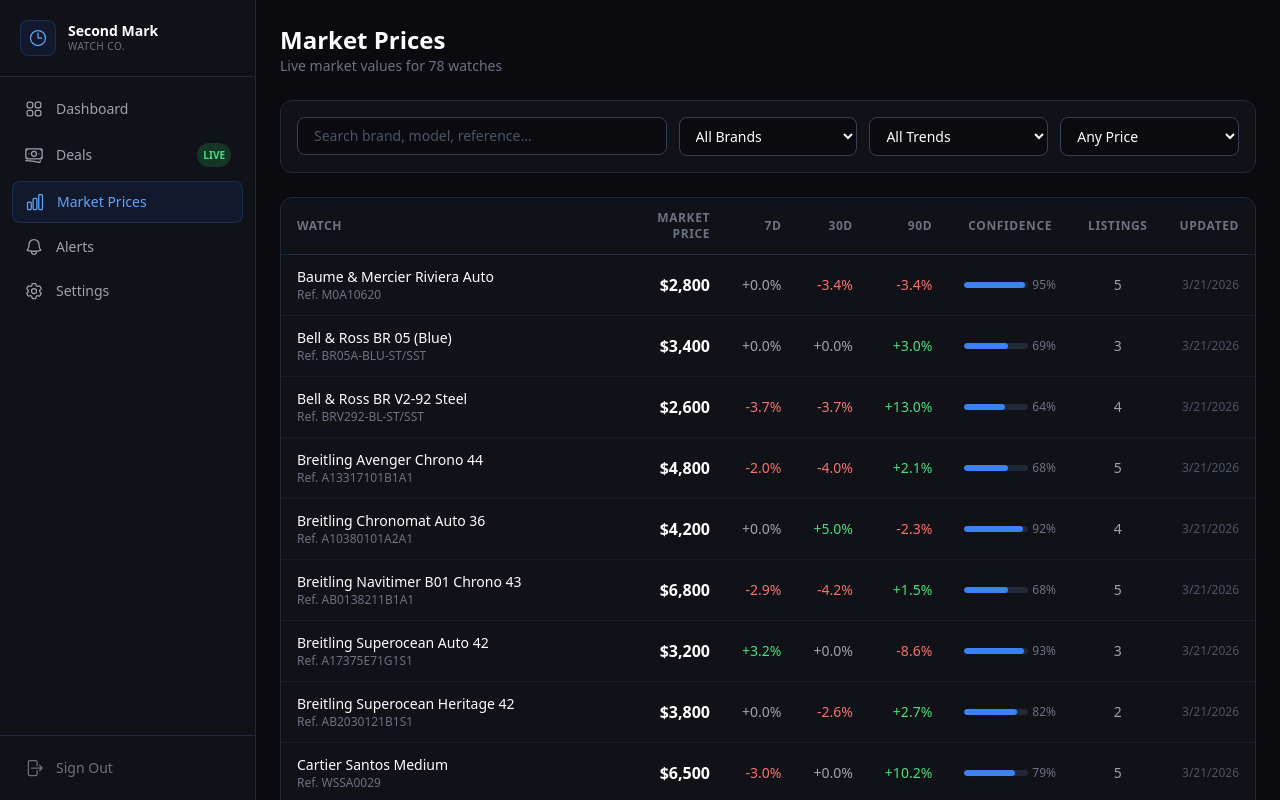
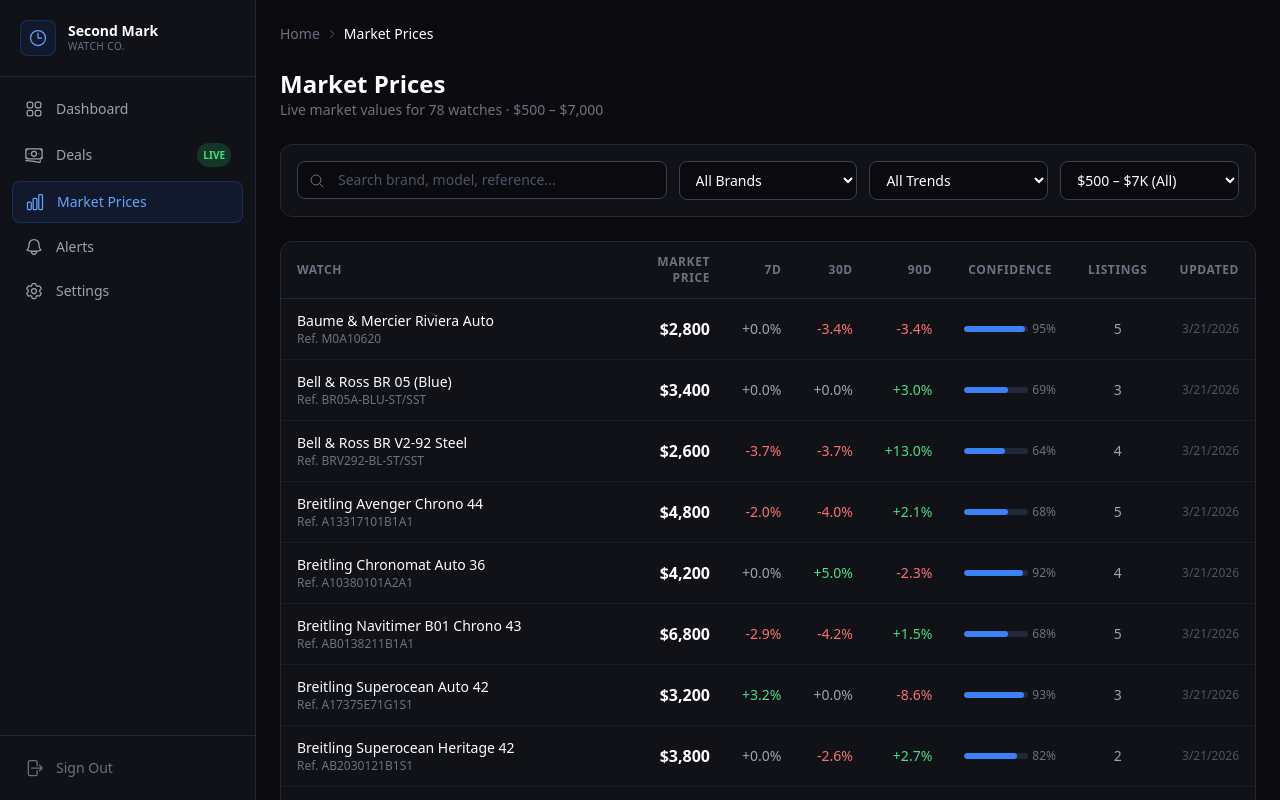
Before and after one commit to sebastiankros/watch-tracker, a Next.js app: page /market in a window 1280 px wide. Shown: the top 800 px of the page. Built offline with nearby package versions, Linux system fonts and the light colour scheme.

Commit message:
Market page: search icon, price range filter, breadcrumbs

```diff
--- a/src/app/market/page.tsx
+++ b/src/app/market/page.tsx
@@ -3,6 +3,8 @@
 import { useEffect, useState, useCallback } from 'react';
 import Link from 'next/link';
 import { formatPrice, formatPct, trendColor } from '@/lib/utils';
+import { SpinnerIcon, SearchIcon } from '@/components/Icons';
+import Breadcrumbs from '@/components/Breadcrumbs';
 
 interface Watch {
   id: string;
@@ -25,8 +27,7 @@
   const [loading, setLoading] = useState(true);
   const [search, setSearch] = useState('');
   const [brand, setBrand] = useState('');
-  const [minPrice, setMinPrice] = useState('');
-  const [maxPrice, setMaxPrice] = useState('');
+  const [priceRange, setPriceRange] = useState('');
   const [trendFilter, setTrendFilter] = useState('');
 
   const loadData = useCallback(async () => {
@@ -34,14 +35,20 @@
     const params = new URLSearchParams();
     if (search) params.set('search', search);
     if (brand) params.set('brand', brand);
-    if (minPrice) params.set('minPrice', minPrice);
-    if (maxPrice) params.set('maxPrice', maxPrice);
+    // Always enforce $500-$7000 range
+    if (priceRange) {
+      const [min, max] = priceRange.split('-');
+      params.set('minPrice', min);
+      if (max) params.set('maxPrice', max);
+    } else {
+      params.set('minPrice', '500');
+      params.set('maxPrice', '7000');
+    }
 
     const res = await fetch(`/api/watches?${params}`);
     const data = await res.json();
     let filtered = data.watches || [];
 
-    // Client-side trend filter
     if (trendFilter === 'up') {
       filtered = filtered.filter((w: Watch) => w.previousPrice && w.marketPrice > w.previousPrice);
     } else if (trendFilter === 'down') {
@@ -51,7 +58,7 @@
     setWatches(filtered);
     setBrands(data.brands || []);
     setLoading(false);
-  }, [search, brand, minPrice, maxPrice, trendFilter]);
+  }, [search, brand, priceRange, trendFilter]);
 
   useEffect(() => {
     const timeout = setTimeout(loadData, 300);
@@ -66,21 +73,24 @@
 
   return (
     <div className="space-y-6">
+      <Breadcrumbs items={[{ label: 'Market Prices' }]} />
+
       <div>
         <h1 className="text-2xl font-bold text-white">Market Prices</h1>
-        <p className="text-sm text-gray-500">Live market values for {watches.length} watches</p>
+        <p className="text-sm text-gray-500">Live market values for {watches.length} watches &middot; $500 &ndash; $7,000</p>
       </div>
 
       {/* Search & Filters */}
       <div className="bg-[#111118] border border-gray-800 rounded-xl p-4">
         <div className="grid grid-cols-1 md:grid-cols-5 gap-3">
-          <div className="md:col-span-2">
+          <div className="md:col-span-2 relative">
+            <SearchIcon className="w-4 h-4 text-gray-500 absolute left-3 top-1/2 -translate-y-1/2" />
             <input
               type="text"
               value={search}
               onChange={(e) => setSearch(e.target.value)}
               placeholder="Search brand, model, reference..."
-              className="w-full bg-[#0a0a0f] border border-gray-700 rounded-lg px-4 py-2 text-sm text-white placeholder:text-gray-600 focus:outline-none focus:border-blue-500"
+              className="w-full bg-[#0a0a0f] border border-gray-700 rounded-lg pl-10 pr-4 py-2 text-sm text-white placeholder:text-gray-600 focus:outline-none focus:border-blue-500"
             />
           </div>
           <select
@@ -97,33 +107,28 @@
             className="bg-[#0a0a0f] border border-gray-700 rounded-lg px-3 py-2 text-sm text-white"
           >
             <option value="">All Trends</option>
-            <option value="up">↑ Rising</option>
-            <option value="down">↓ Falling</option>
+            <option value="up">Rising</option>
+            <option value="down">Falling</option>
           </select>
           <select
-            value={minPrice ? `${minPrice}-${maxPrice}` : ''}
-            onChange={(e) => {
-              const val = e.target.value;
-              if (!val) { setMinPrice(''); setMaxPrice(''); return; }
-              const [min, max] = val.split('-');
-              setMinPrice(min);
-              setMaxPrice(max || '');
-            }}
+            value={priceRange}
+            onChange={(e) => setPriceRange(e.target.value)}
             className="bg-[#0a0a0f] border border-gray-700 rounded-lg px-3 py-2 text-sm text-white"
           >
-            <option value="">Any Price</option>
-            <option value="1000-5000">$1K – $5K</option>
-            <option value="5000-10000">$5K – $10K</option>
-            <option value="10000-25000">$10K – $25K</option>
-            <option value="25000-50000">$25K – $50K</option>
-            <option value="50000-">$50K+</option>
+            <option value="">$500 – $7K (All)</option>
+            <option value="500-1000">$500 – $1K</option>
+            <option value="1000-2000">$1K – $2K</option>
+            <option value="2000-4000">$2K – $4K</option>
+            <option value="4000-7000">$4K – $7K</option>
           </select>
         </div>
       </div>
 
       {/* Table */}
       {loading ? (
-        <div className="text-center text-gray-500 py-12">Loading market data...</div>
+        <div className="flex items-center justify-center py-12 gap-2 text-gray-500">
+          <SpinnerIcon className="w-5 h-5" /> Loading market data...
+        </div>
       ) : (
         <div className="bg-[#111118] border border-gray-800 rounded-xl overflow-hidden">
           <div className="overflow-x-auto">
```
